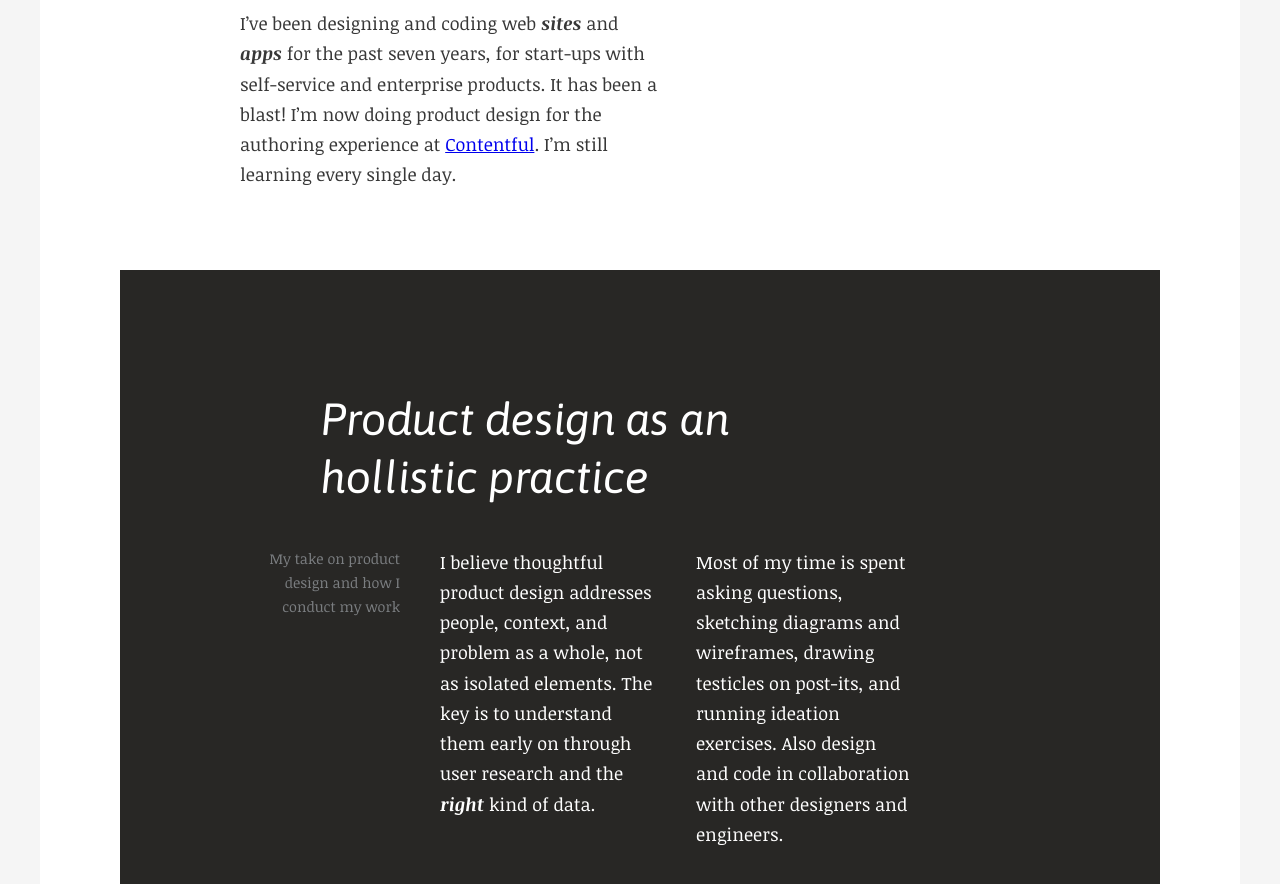
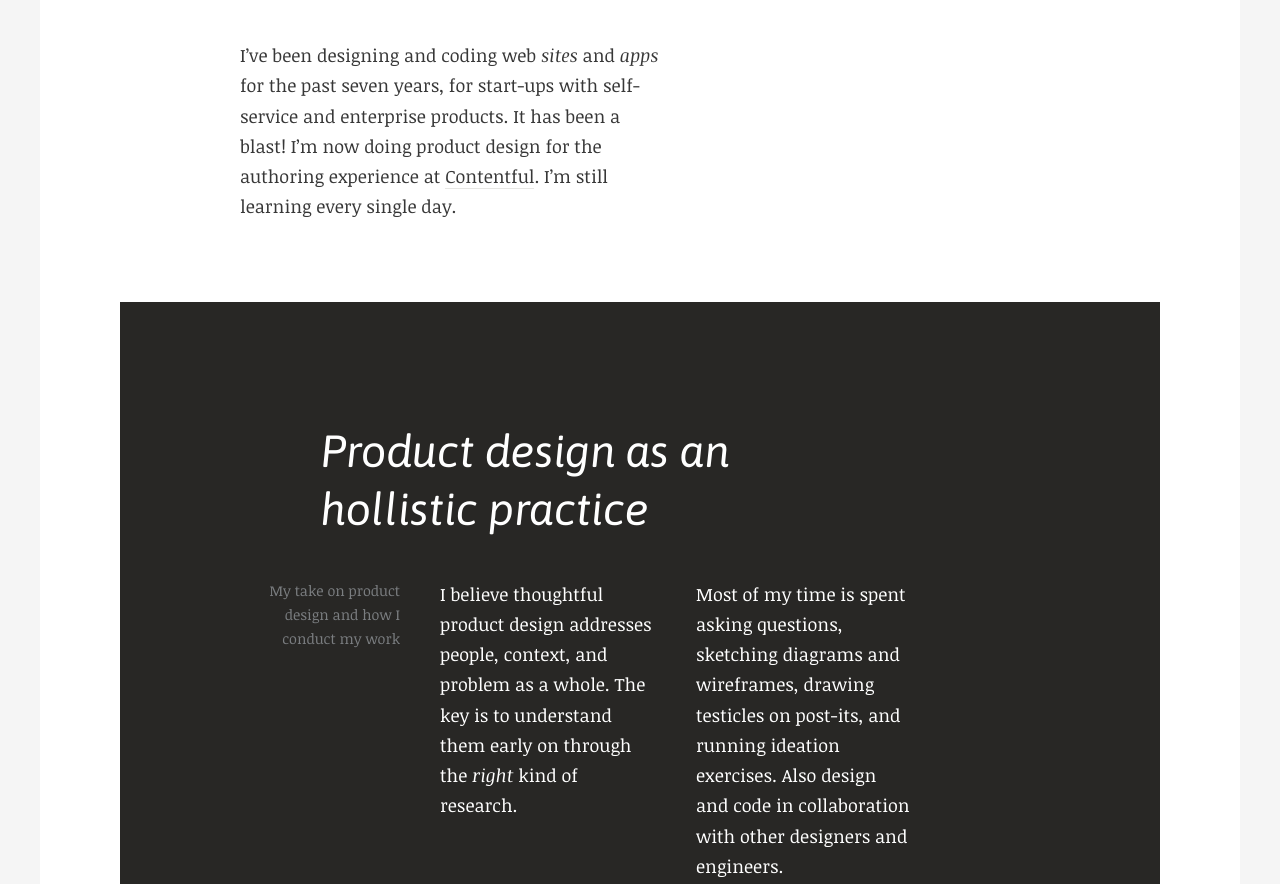
Before and after one commit to joaoramos/website, a website: page index.html in a window 1280 px wide. Shown: the part 580-1464 px from the top of the page. Drawn offline with nearby package versions, Linux system fonts and the light colour scheme.

Commit message:
Update links and font weights

```diff
--- a/index.html
+++ b/index.html
@@ -12,7 +12,7 @@
     <link rel="apple-touch-icon" href="apple-touch-icon.png">
 
     <link rel="stylesheet" href="styles/index.css">
-    <link rel="stylesheet" href="https://fonts.googleapis.com/css?family=Asap:400i,700i%7CNoticia+Text:400,700,700i%7COswald:300">
+    <link rel="stylesheet" href="https://fonts.googleapis.com/css?family=Asap:400i,700i%7CNoticia+Text:400,400i,700%7COswald:300">
 
     <!-- Twitter -->
     <meta name="twitter:card" content="summary" />
@@ -69,7 +69,7 @@
         <h2>Product design as an hollistic practice</h2>
         <span class="description">My take on product design and how I conduct my work</span>
         <div class="copy">
-          <p>I believe thoughtful product design addresses people, context, and problem as a whole, not as isolated elements. The key is to understand them early on through user research and the <em>right</em> kind of data.</p>
+          <p>I believe thoughtful product design addresses people, context, and problem as a whole. The key is to understand them early on through the <em>right</em> kind of research.</p>
           <p>Most of my time is spent asking questions, sketching diagrams and wireframes, drawing testicles on post-its, and running ideation exercises. Also design and code in collaboration with other designers and engineers.</p>
         </div>
       </section>
--- a/styles/source/main.scss
+++ b/styles/source/main.scss
@@ -45,8 +45,24 @@ h1 {
 }
 
 em {
-  font-weight: 700;
   font-style: italic;
+}
+
+section a {
+  color: $color-grey-dark;
+  text-decoration: none;
+
+  &:link,
+  &:visited {
+    border-bottom: 1px solid $color-grey-light;
+  }
+
+  &:hover,
+  &:active,
+  &:focus {
+    border-bottom: 0;
+    background: $color-grey-light;
+  }
 }
 
 /* Main container */
@@ -63,7 +79,7 @@ main {
   }
 
   @media all and (min-width: 1200px) {
-    margin: $whitespace-vw-small auto;
+    margin: $whitespace-vw-medium auto;
     padding: 0 $whitespace-em-small;
   }
 }
```
Also changed, not shown: styles/index.css.
